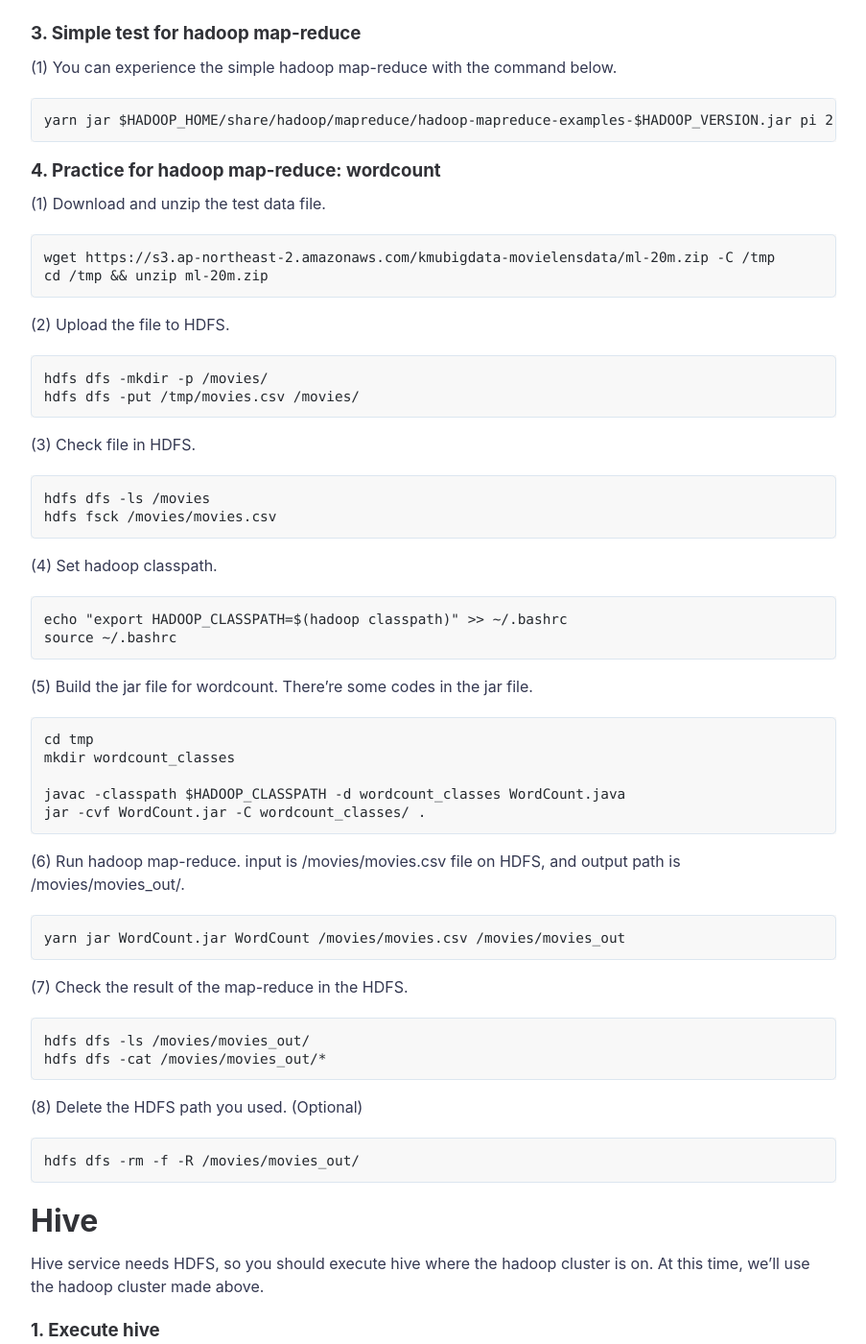
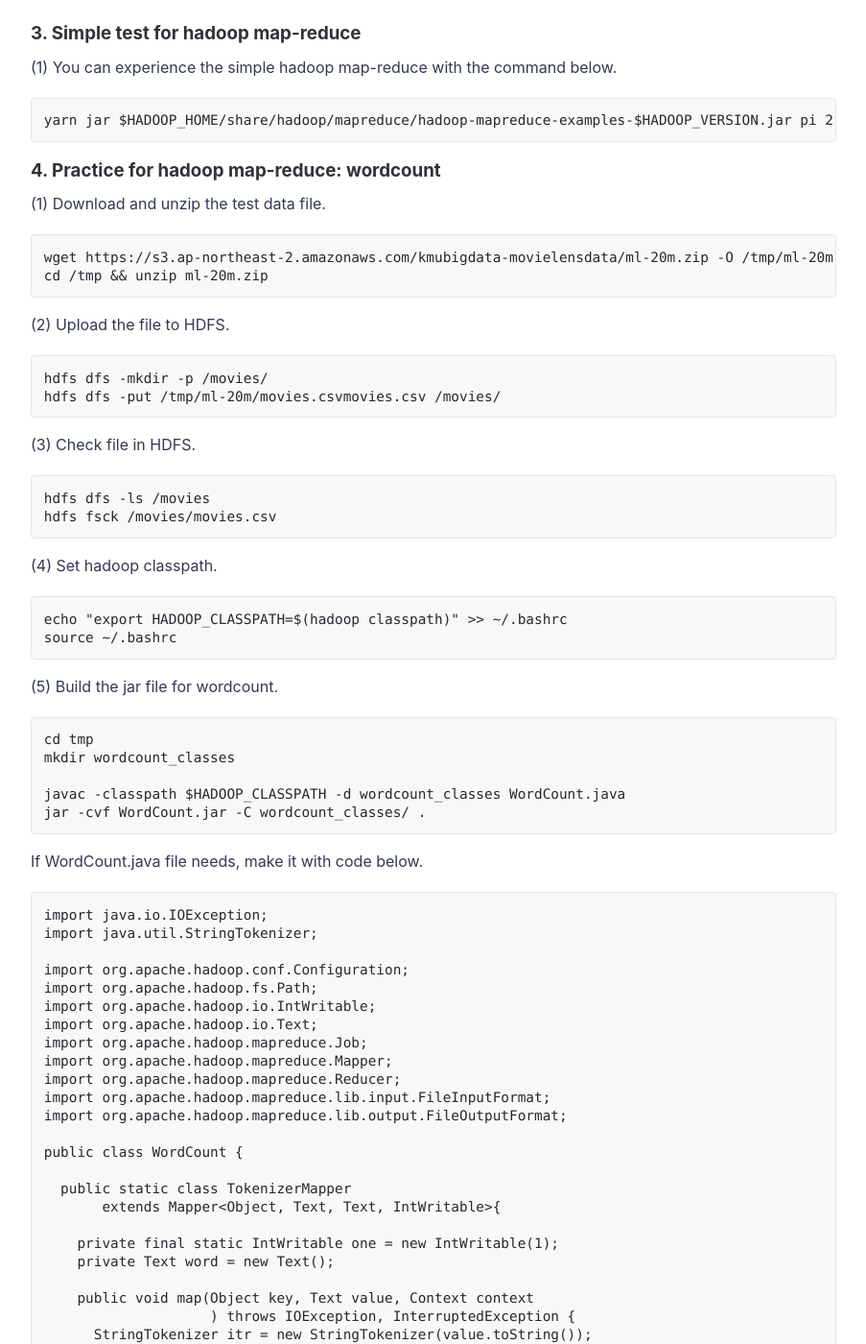
Before and after one commit to hjben/hjben.github.io, a Jekyll site: the page built from _posts/2021-05-26-hadoop-cluster.md, in a window 1280 px wide and 1400 px high, scrolled down 4363 px. Shown: the whole window at 96% size, without its empty margins (188-1091 px from the left). Built offline with Jekyll 4.4.1, drawn with Linux system fonts in a browser that asks for light colours; nearby versions of some CDN libraries; comment, search, counter and statistics services are not loaded; some of the changed text lies outside the part shown.

Commit message:
Update 2021-05-26-hadoop-cluster.md
add more details for wordcount hands-on

````diff
--- a/_posts/2021-05-26-hadoop-cluster.md
+++ b/_posts/2021-05-26-hadoop-cluster.md
@@ -105,14 +105,14 @@ yarn jar $HADOOP_HOME/share/hadoop/mapreduce/hadoop-mapreduce-examples-$HADOOP_V
 
 (1) Download and unzip the test data file.
 ```
-wget https://s3.ap-northeast-2.amazonaws.com/kmubigdata-movielensdata/ml-20m.zip -C /tmp
+wget https://s3.ap-northeast-2.amazonaws.com/kmubigdata-movielensdata/ml-20m.zip -O /tmp/ml-20m.zip
 cd /tmp && unzip ml-20m.zip
 ```
 
 (2) Upload the file to HDFS.
 ```
 hdfs dfs -mkdir -p /movies/
-hdfs dfs -put /tmp/movies.csv /movies/
+hdfs dfs -put /tmp/ml-20m/movies.csvmovies.csv /movies/
 ```
 
 (3) Check file in HDFS.
@@ -127,13 +127,80 @@ echo "export HADOOP_CLASSPATH=$(hadoop classpath)" >> ~/.bashrc
 source ~/.bashrc
 ```
 
-(5) Build the jar file for wordcount. There're some codes in the jar file.
+(5) Build the jar file for wordcount.
+
 ```
 cd tmp
 mkdir wordcount_classes
 
 javac -classpath $HADOOP_CLASSPATH -d wordcount_classes WordCount.java
 jar -cvf WordCount.jar -C wordcount_classes/ .
+```
+
+If WordCount.java file needs, make it with code below.
+
+```
+import java.io.IOException;
+import java.util.StringTokenizer;
+
+import org.apache.hadoop.conf.Configuration;
+import org.apache.hadoop.fs.Path;
+import org.apache.hadoop.io.IntWritable;
+import org.apache.hadoop.io.Text;
+import org.apache.hadoop.mapreduce.Job;
+import org.apache.hadoop.mapreduce.Mapper;
+import org.apache.hadoop.mapreduce.Reducer;
+import org.apache.hadoop.mapreduce.lib.input.FileInputFormat;
+import org.apache.hadoop.mapreduce.lib.output.FileOutputFormat;
+
+public class WordCount {
+
+  public static class TokenizerMapper
+       extends Mapper<Object, Text, Text, IntWritable>{
+
+    private final static IntWritable one = new IntWritable(1);
+    private Text word = new Text();
+
+    public void map(Object key, Text value, Context context
+                    ) throws IOException, InterruptedException {
+      StringTokenizer itr = new StringTokenizer(value.toString());
+      while (itr.hasMoreTokens()) {
+        word.set(itr.nextToken());
+        context.write(word, one);
+      }
+    }
+  }
+
+  public static class IntSumReducer
+       extends Reducer<Text,IntWritable,Text,IntWritable> {
+    private IntWritable result = new IntWritable();
+
+    public void reduce(Text key, Iterable<IntWritable> values,
+                       Context context
+                       ) throws IOException, InterruptedException {
+      int sum = 0;
+      for (IntWritable val : values) {
+        sum += val.get();
+      }
+      result.set(sum);
+      context.write(key, result);
+    }
+  }
+
+  public static void main(String[] args) throws Exception {
+    Configuration conf = new Configuration();
+    Job job = Job.getInstance(conf, "word count");
+    job.setJarByClass(WordCount.class);
+    job.setMapperClass(TokenizerMapper.class);
+    job.setCombinerClass(IntSumReducer.class);
+    job.setReducerClass(IntSumReducer.class);
+    job.setOutputKeyClass(Text.class);
+    job.setOutputValueClass(IntWritable.class);
+    FileInputFormat.addInputPath(job, new Path(args[0]));
+    FileOutputFormat.setOutputPath(job, new Path(args[1]));
+    System.exit(job.waitForCompletion(true) ? 0 : 1);
+  }
+}
 ```
 
 (6) Run hadoop map-reduce. input is /movies/movies.csv file on HDFS, and output path is /movies/movies_out/.
````
